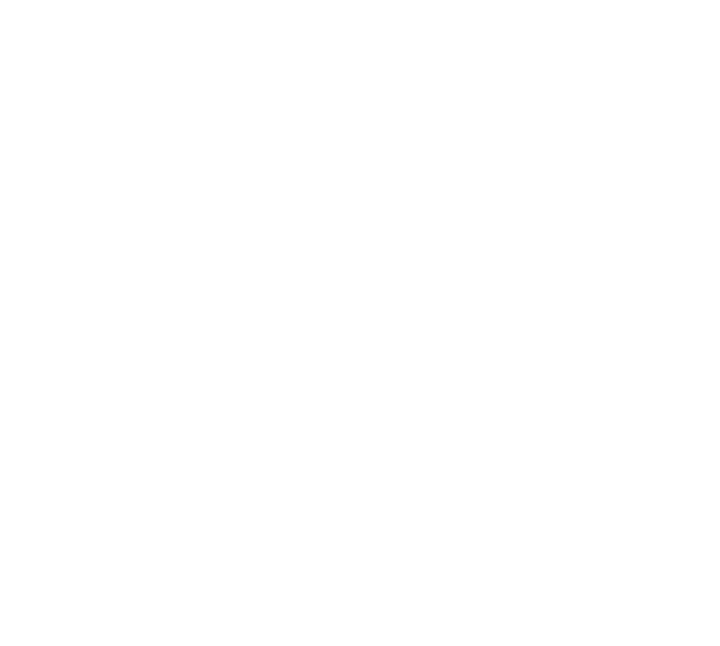
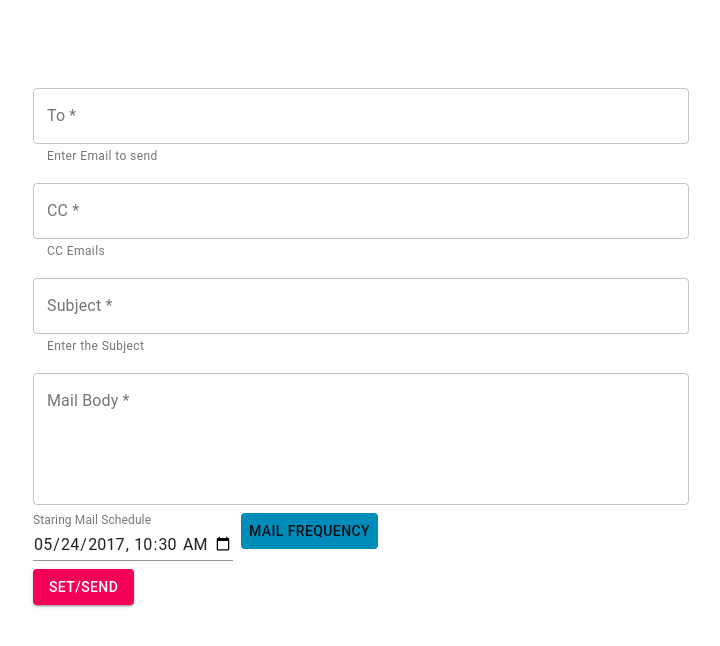
Before and after one commit to yoayushraj99/lipr-mail, a React (Create React App) app in the folder frontend/: page /c in a window 1280 px wide. Shown: the top 646 px of the page, without its empty margins (409-1129 px from the left). Built offline with nearby package versions, Linux system fonts and the light colour scheme.

Commit message:
Compose Created

```diff
--- a/frontend/package.json
+++ b/frontend/package.json
@@ -3,12 +3,15 @@
   "version": "0.1.0",
   "private": true,
   "dependencies": {
+    "@date-io/date-fns": "^2.10.11",
     "@material-ui/core": "^4.11.4",
     "@material-ui/icons": "^4.11.2",
     "@material-ui/lab": "^4.0.0-alpha.58",
+    "@material-ui/pickers": "^3.3.10",
     "@testing-library/jest-dom": "^5.11.4",
     "@testing-library/react": "^11.1.0",
     "@testing-library/user-event": "^12.1.10",
+    "date-fns": "^2.22.1",
     "react": "^17.0.2",
     "react-dom": "^17.0.2",
     "react-router-dom": "^5.2.0",
--- a/frontend/src/App.js
+++ b/frontend/src/App.js
@@ -3,12 +3,14 @@
 import Sidebar from './components/sidebar/sidebar';
 import HomePage from './Pages/homepage/homepage';
 import { Switch, Route, Redirect } from 'react-router-dom';
+import Compose from './components/compose/Compose';
 
 function App() {
   return (
     <div>
 
       <Route exact path="/" component={Sidebar} />
+      <Route exact path="/c" component={Compose} />
       {/* <Switch>/ */}
       {/* <Route exact path="/" component={HomePage} /> */}
       {/* <Route path="/shop" component={ScheduleMail} />
--- /dev/null
+++ b/frontend/src/components/compose/Compose.js
@@ -0,0 +1,93 @@
+import React, { useState } from 'react';
+import { makeStyles } from '@material-ui/core/styles';
+import Grid from '@material-ui/core/Grid';
+import TextField from '@material-ui/core/TextField';
+import Button from '@material-ui/core/Button';
+import DateTime from './Date';
+import Frequency from './Frequency';
+
+const useStyles = makeStyles(() => ({
+  container: {
+    marginLeft: '260px',
+    marginTop: '80px',
+  },
+  image: {
+    width: '60%',
+    padding: '10px',
+  },
+  size: {
+    height: '50px',
+    width: '80px',
+  },
+}));
+
+const Compose = () => {
+  const classes = useStyles();
+  return (
+    <>
+      <div className={classes.container}>
+        <Grid container spacing={3} justify="center">
+          <Grid item xs={8}>
+            <form>
+              <Grid container justify="center">
+                <TextField
+                  id="To"
+                  label="To *"
+                  variant="outlined"
+                  fullWidth
+                  style={{ margin: 8 }}
+                  helperText="Enter Email to send"
+                />
+                <TextField
+                  id="CC"
+                  label="CC *"
+                  variant="outlined"
+                  fullWidth
+                  style={{ margin: 8 }}
+                  helperText="CC Emails"
+                />
+                <TextField
+                  id="Subject"
+                  label="Subject *"
+                  variant="outlined"
+                  fullWidth
+                  style={{ margin: 8 }}
+                  helperText="Enter the Subject"
+                />
+                <TextField
+                  id="Body"
+                  label="Mail Body *"
+                  variant="outlined"
+                  multiline
+                  fullWidth
+                  rows={5}
+                  style={{ margin: 8 }}
+                />
+                <Grid container justify="space-between">
+                  <Grid container>
+                    <Grid item >
+                      <DateTime />
+                    </Grid>
+                    <Grid item>
+                      <Frequency />
+                    </Grid>
+                  </Grid>
+                  <Button
+                    type="submit"
+                    variant="contained"
+                    color="secondary"
+                    style={{ margin: 8 }}
+                  >
+                    Set/Send
+                  </Button>
+                </Grid>
+              </Grid>
+            </form>
+          </Grid>
+        </Grid>
+      </div>
+    </>
+  );
+};
+
+export default Compose;
--- /dev/null
+++ b/frontend/src/components/compose/Date.js
@@ -0,0 +1,34 @@
+import React from 'react';
+import { makeStyles } from '@material-ui/core/styles';
+import TextField from '@material-ui/core/TextField';
+
+const useStyles = makeStyles((theme) => ({
+  container: {
+    display: 'flex',
+    flexWrap: 'wrap',
+  },
+  textField: {
+    marginLeft: theme.spacing(1),
+    marginRight: theme.spacing(1),
+    width: 200,
+  },
+}));
+
+export default function DateAndTimePickers() {
+  const classes = useStyles();
+
+  return (
+    <form className={classes.container} noValidate>
+      <TextField
+        id="datetime-local"
+        label="Staring Mail Schedule"
+        type="datetime-local"
+        defaultValue="2017-05-24T10:30"
+        className={classes.textField}
+        InputLabelProps={{
+          shrink: true,
+        }}
+      />
+    </form>
+  );
+}
--- /dev/null
+++ b/frontend/src/components/compose/Frequency.js
@@ -0,0 +1,81 @@
+import React from 'react';
+import { makeStyles } from '@material-ui/core/styles';
+import Button from '@material-ui/core/Button';
+import Dialog from '@material-ui/core/Dialog';
+import DialogActions from '@material-ui/core/DialogActions';
+import DialogContent from '@material-ui/core/DialogContent';
+import DialogTitle from '@material-ui/core/DialogTitle';
+import InputLabel from '@material-ui/core/InputLabel';
+import Input from '@material-ui/core/Input';
+import MenuItem from '@material-ui/core/MenuItem';
+import FormControl from '@material-ui/core/FormControl';
+import Select from '@material-ui/core/Select';
+
+const useStyles = makeStyles((theme) => ({
+  container: {
+    display: 'flex',
+    flexWrap: 'wrap',
+  },
+  formControl: {
+    margin: theme.spacing(1),
+    minWidth: 120,
+  },
+}));
+
+export default function DialogSelect() {
+  const classes = useStyles();
+  const [open, setOpen] = React.useState(false);
+  const [age, setAge] = React.useState('');
+
+  const handleChange = (event) => {
+    setAge(Number(event.target.value) || '');
+  };
+
+  const handleClickOpen = () => {
+    setOpen(true);
+  };
+
+  const handleClose = () => {
+    setOpen(false);
+  };
+
+  return (
+    <div>
+      <Button onClick={handleClickOpen} style={{backgroundColor : "#008CBA"}} >Mail Frequency</Button>
+      <Dialog disableBackdropClick disableEscapeKeyDown open={open} onClose={handleClose}>
+        <DialogTitle>Fill the form</DialogTitle>
+        <DialogContent>
+          <form className={classes.container}>
+            <FormControl className={classes.formControl}>
+              <InputLabel id="demo-dialog-select-label">Freq</InputLabel>
+              <Select
+                labelId="demo-dialog-select-label"
+                id="demo-dialog-select"
+                value={age}
+                onChange={handleChange}
+                input={<Input />}
+              >
+                <MenuItem value="">
+                  <em>None</em>
+                </MenuItem>
+                <MenuItem value={20}>Twenty sec</MenuItem>
+                <MenuItem value={30}>Thirty sec</MenuItem>
+                <MenuItem value={7}>Weekly</MenuItem>
+                <MenuItem value={30}>Monthly</MenuItem>
+                <MenuItem value={365}>Yearly</MenuItem>
+              </Select>
+            </FormControl>
+          </form>
+        </DialogContent>
+        <DialogActions>
+          <Button onClick={handleClose} color="primary">
+            Cancel
+          </Button>
+          <Button onClick={handleClose} color="primary">
+            Ok
+          </Button>
+        </DialogActions>
+      </Dialog>
+    </div>
+  );
+}
```
Also changed, not shown: 1 other file (tests, documents, lock files or other folders).
